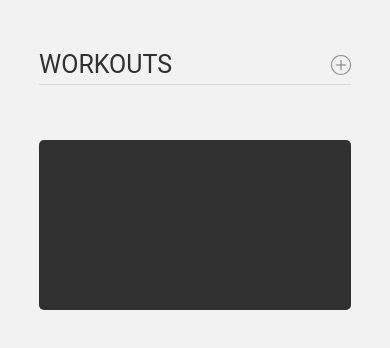
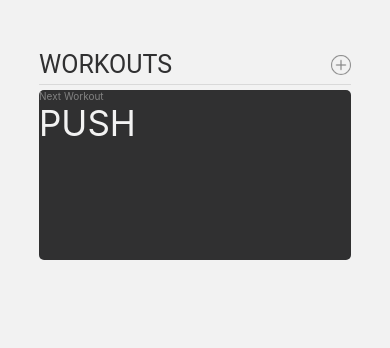
Before and after one commit to RagOfJoes/React-Native-Workout, a React Native app: screen / in a window 390 px wide. Shown: the top 348 px of the page. Built offline with nearby package versions, Linux system fonts and the light colour scheme.

Commit message:
added currentworkout card

```diff
--- a/Components/Home/Header.js
+++ b/Components/Home/Header.js
@@ -29,8 +29,8 @@ const styles = StyleSheet.create({
         fontSize: 25,
         color: '#303031',
         marginRight: 'auto',
-        fontFamily: 'Roboto',
-        alignSelf: 'center'
+        alignSelf: 'center',
+        fontFamily: 'Roboto'
     },
     addWorkout: {
         width: 20,
--- a/Components/Home/Next Workout/NextWorkout.js
+++ b/Components/Home/Next Workout/NextWorkout.js
@@ -4,7 +4,12 @@ import { View, Text, StyleSheet } from 'react-native';
 const NextWorkout = () => {
     return (
         <View style={styles.container}>
-
+            <View>
+                <Text style={styles.title}>Next Workout</Text>
+            </View>
+            <View>
+                <Text style={styles.currentWorkout}>PUSH</Text>
+            </View>
         </View>
     )
 }
@@ -12,11 +17,23 @@ const NextWorkout = () => {
 const styles = StyleSheet.create({
     container: {
         height: 170,
+        // padding: 15,
         width: '80%',
-        marginTop: 50,
         borderRadius: 5,
         alignSelf: 'center',
-        backgroundColor: '#303031'
+        fontFamily: 'Roboto',
+        flexDirection: 'column',
+        backgroundColor: '#303031',
+    },
+    title: {
+        fontSize: 10,
+        color: '#828282',
+        textAlignVertical: 'top'
+    },
+    currentWorkout: {
+        fontSize: 35,
+        color: '#F2F2F2',
+        textAlignVertical: 'top'
     }
 })
 
```
